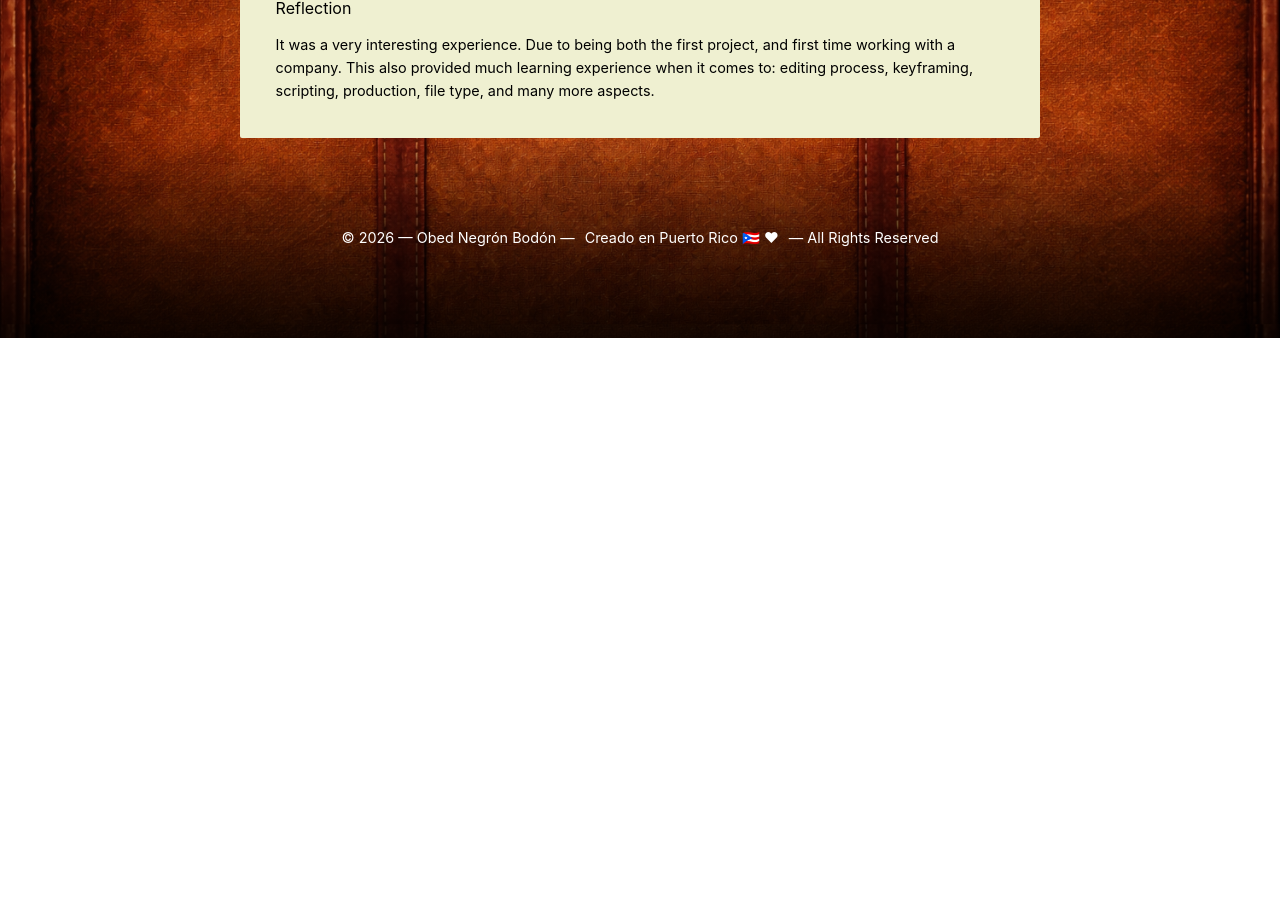
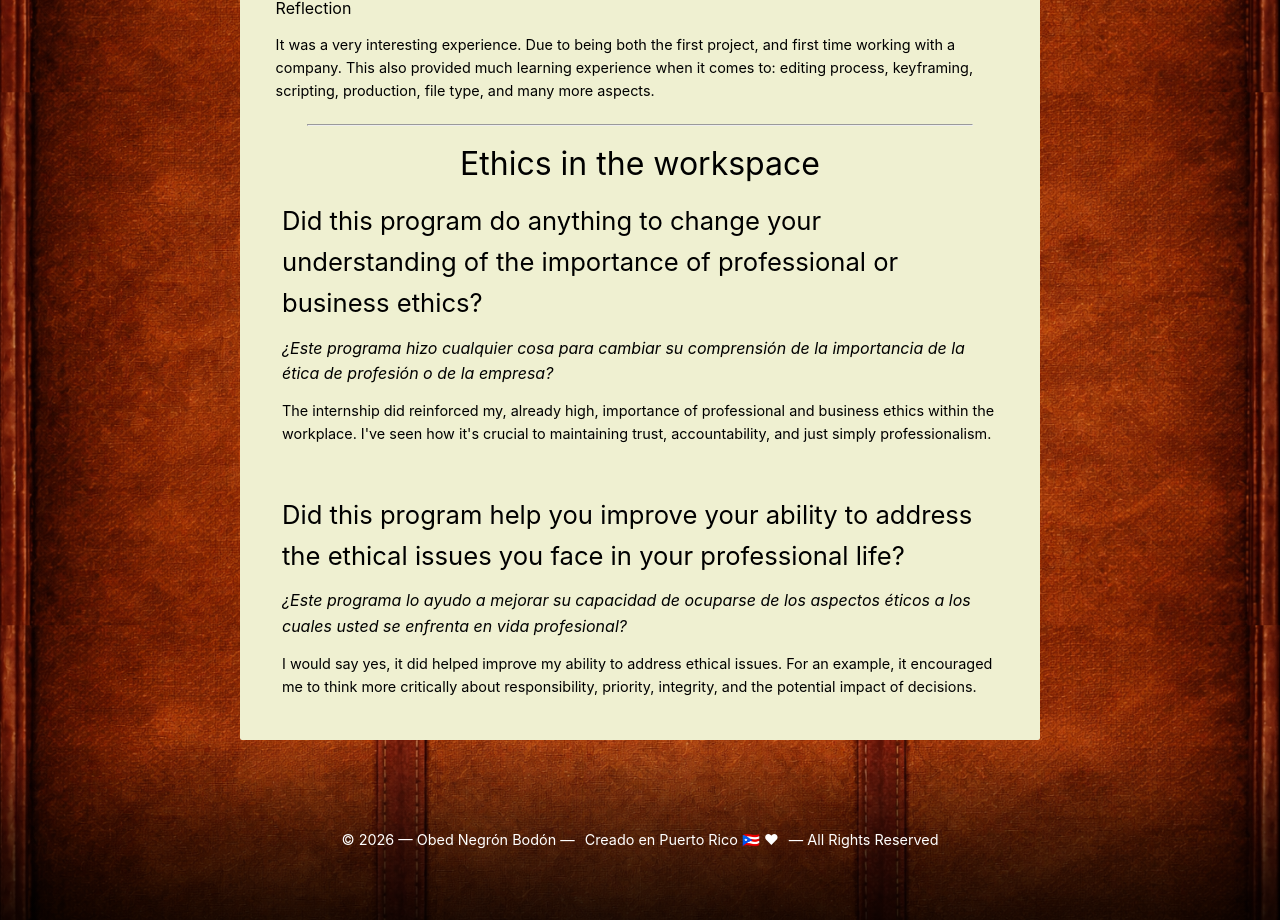
Before and after one commit to Obnpr/twilight, a Vue app in the folder twilight/: page /collage-portfolio in a window 1280 px wide. Shown: the part 3420-4340 px from the top of the page. Before the commit the page ends 3758 px from the top, so only its background shows below. Built offline with nearby package versions, Linux system fonts and the light colour scheme; no server answers.

Commit message:
Collage, added ethics part

```diff
--- /dev/null
+++ b/twilight/src/components/collage-portfolio/cpf-ethics.vue
@@ -0,0 +1,22 @@
+<template>
+  <section id="ethics">
+    <h2>Did this program do anything to change your understanding of the importance of professional or business ethics?</h2>
+    <p><i>¿Este programa hizo cualquier cosa para cambiar su comprensión de la importancia de la ética de profesión o de la empresa?</i></p>
+    <p>The internship did reinforced my, already high, importance of professional and business ethics within the workplace. I've seen how it's crucial to maintaining trust, accountability, and just simply professionalism.</p>
+    <br></br>
+    <h2>Did this program help you improve your ability to address the ethical issues you face in your professional life?</h2>
+    <p><i>¿Este programa lo ayudo a mejorar su capacidad de ocuparse  de los aspectos éticos a los cuales usted se enfrenta en vida profesional?</i></p>
+    <p>I would say yes, it did helped improve my ability to address ethical issues. For an example, it encouraged me to think more critically about responsibility, priority, integrity, and the potential impact of decisions.</p>
+  </section>
+</template>
+
+<style scoped>
+h2, p {
+  margin: 1.5vh;
+}
+
+p i {
+  font-size: 2vh;
+}
+
+</style>
--- a/twilight/src/views/CollagePortfolioView.vue
+++ b/twilight/src/views/CollagePortfolioView.vue
@@ -4,7 +4,7 @@ import compoObjective from '../components/collage-portfolio/cpf-objective.vue'
 import compoBio from '../components/collage-portfolio/cpf-bio.vue'
 import compoSkills from '../components/collage-portfolio/cpf-skills.vue'
 import compoInternship from '../components/collage-portfolio/cpf-internship.vue'
-
+import compoEthics from '../components/collage-portfolio/cpf-ethics.vue'
 </script>
 
 <template>
@@ -33,6 +33,9 @@ import compoInternship from '../components/collage-portfolio/cpf-internship.vue'
         <hr>
         <h1>Internship Projects</h1>
         <compoInternship></compoInternship>
+        <hr>
+        <h1>Ethics in the workspace</h1>
+        <compoEthics></compoEthics>
       </div>
     </main>
   </div>
```
